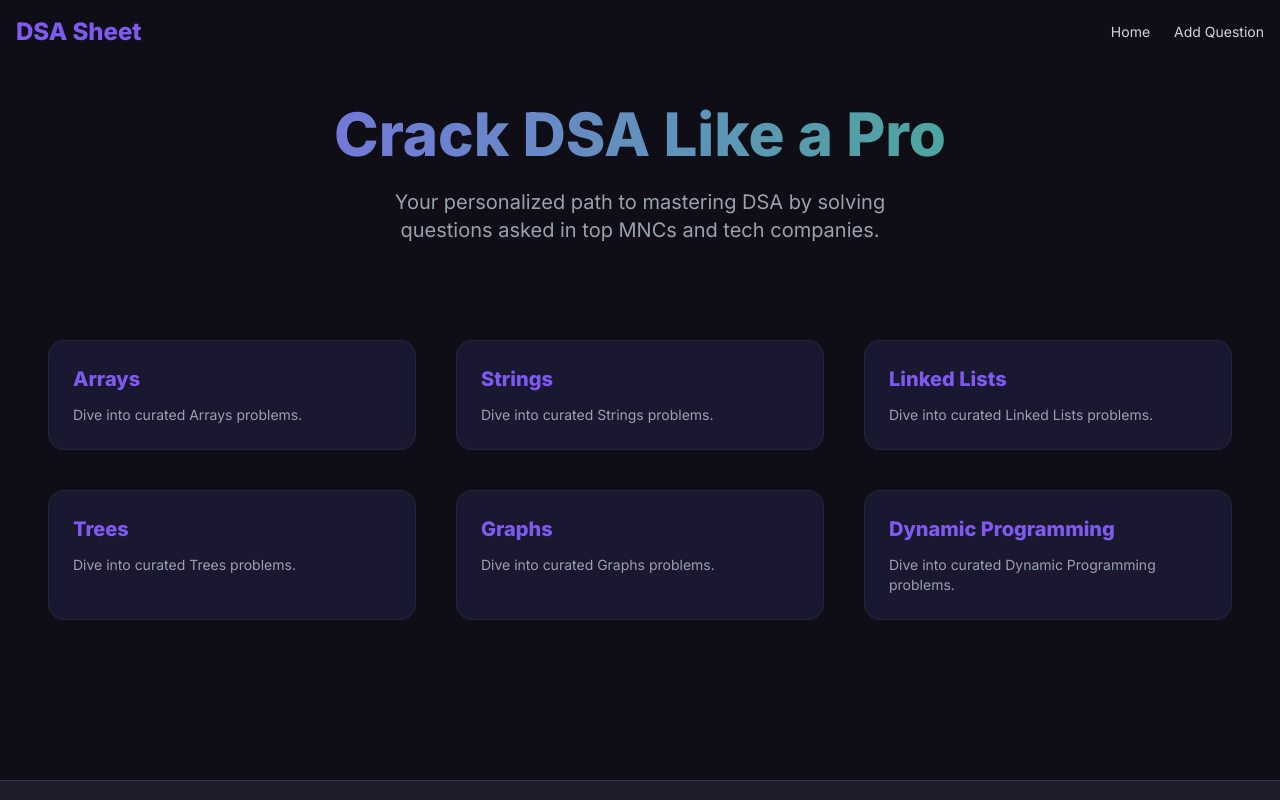
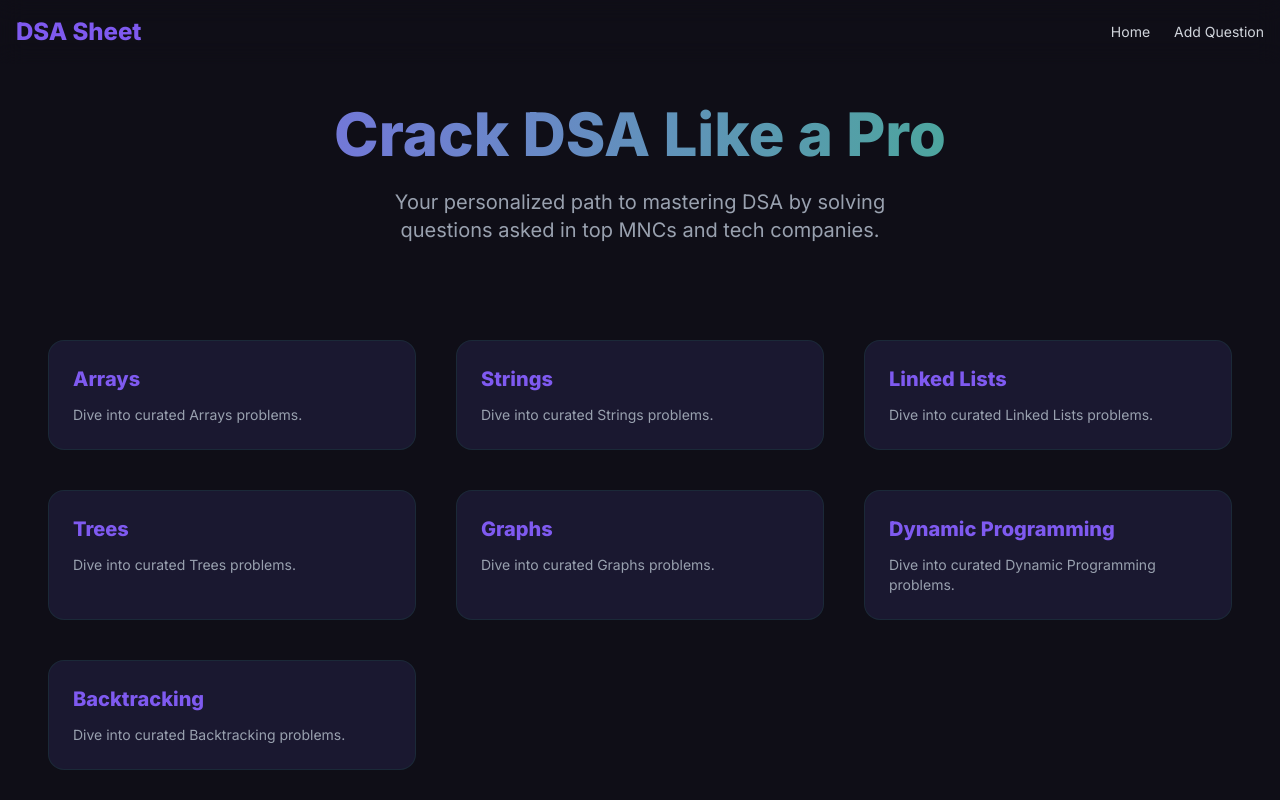
Before and after one commit to derwalaman/dsa_practicesheet, a Next.js app in the folder frontend/: page / in a window 1280 px wide. Shown: the top 800 px of the page. Built offline with nearby package versions, Linux system fonts and the light colour scheme.

Commit message:
topic update

```diff
--- a/frontend/app/page.js
+++ b/frontend/app/page.js
@@ -15,6 +15,7 @@ export default function HomePage() {
     "Trees",
     "Graphs",
     "Dynamic Programming",
+    "Backtracking",
   ];
 
   const handleCardClick = (topic) => {
```
